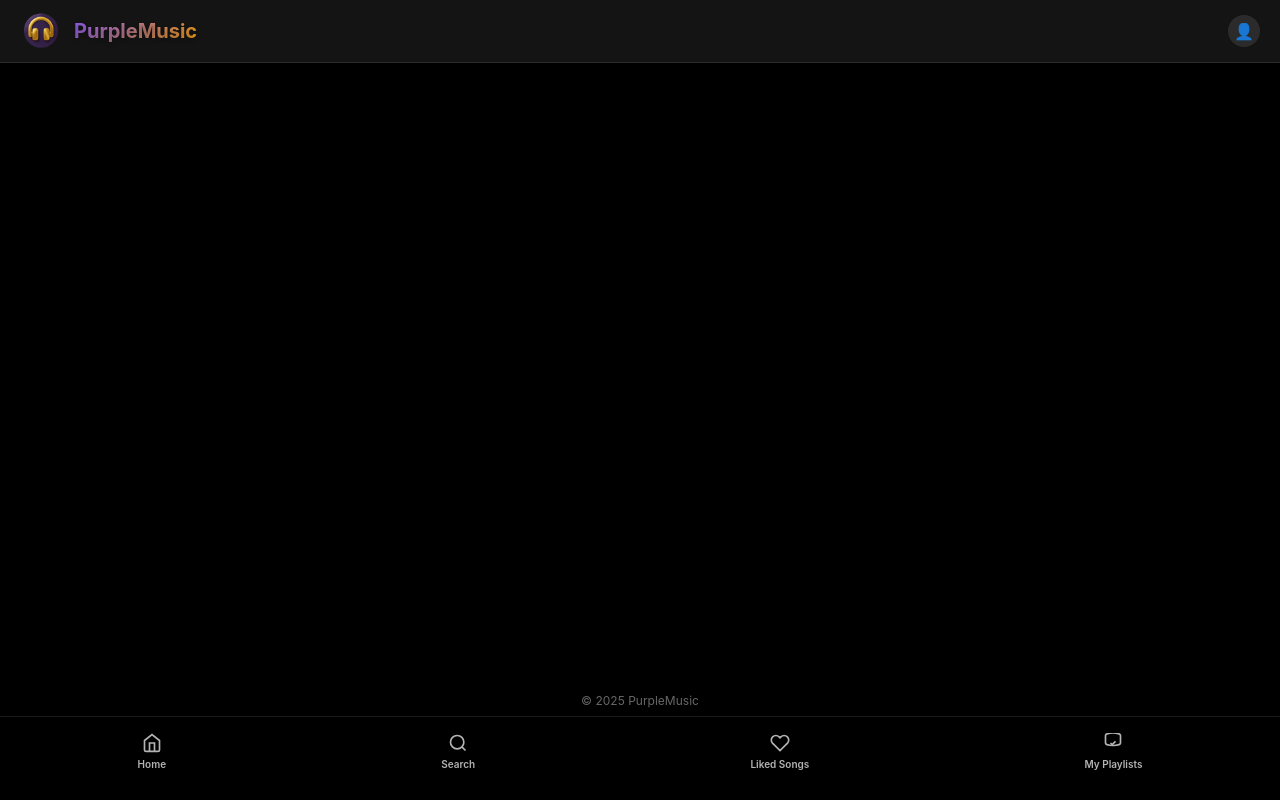
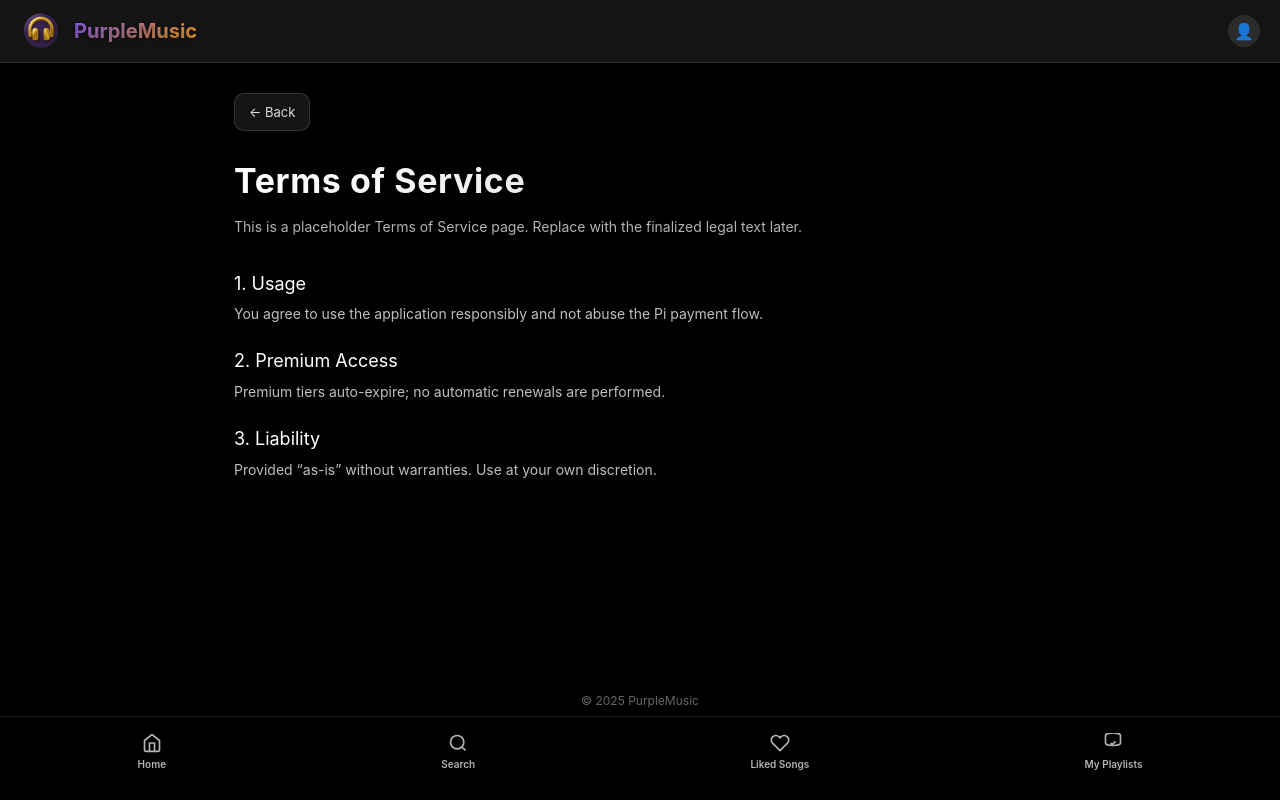
Before and after one commit to nikolastojadinov/PurpleMusicApp, a React (Create React App) app: page /terms in a window 1280 px wide. Built offline with nearby package versions, Linux system fonts and the light colour scheme.

Commit message:
Add Privacy Policy and Terms of Service links to profile dropdown

```diff
--- a/src/App.js
+++ b/src/App.js
@@ -7,6 +7,8 @@ import LikedSongsScreen from './screens/LikedSongsScreen';
 import PlaylistsScreen from './screens/PlaylistsScreen';
 import PlaylistDetailScreen from './screens/PlaylistDetailScreen';
 import ViewProfileScreen from './screens/ViewProfileScreen';
+import PrivacyPolicyScreen from './screens/PrivacyPolicyScreen';
+import TermsOfServiceScreen from './screens/TermsOfServiceScreen';
 import Header from './components/Header';
 import BottomNavigation from './components/BottomNavigation';
 import ModernAudioPlayer from './components/ModernAudioPlayer';
@@ -36,6 +38,8 @@ function App() {
                   <Route path="/playlists" element={<PlaylistsScreen />} />
                   <Route path="/playlist/:id" element={<PlaylistDetailScreen />} />
                   <Route path="/profile" element={<ViewProfileScreen />} />
+                  <Route path="/privacy" element={<PrivacyPolicyScreen />} />
+                  <Route path="/terms" element={<TermsOfServiceScreen />} />
                 </Routes>
               </main>
               <BottomNavigation />
--- a/src/components/ProfileDropdown.js
+++ b/src/components/ProfileDropdown.js
@@ -233,6 +233,27 @@ export default function ProfileDropdown() {
                     title="Force reset premium status"
                   >Force Premium Reset</button>
                 )}
+                <div className="dropdown-divider" />
+                <button
+                  onClick={() => { try { navigate('/privacy'); } catch(e){ console.error('Navigate privacy failed', e);} finally { setIsOpen(false);} }}
+                  className="dropdown-button"
+                >
+                  <div className="button-icon" role="img" aria-label="privacy">🔒</div>
+                  <div className="button-text">
+                    <div className="button-title">Privacy Policy</div>
+                    <div className="button-subtitle">How we handle data</div>
+                  </div>
+                </button>
+                <button
+                  onClick={() => { try { navigate('/terms'); } catch(e){ console.error('Navigate terms failed', e);} finally { setIsOpen(false);} }}
+                  className="dropdown-button"
+                >
+                  <div className="button-icon" role="img" aria-label="terms">📄</div>
+                  <div className="button-text">
+                    <div className="button-title">Terms of Service</div>
+                    <div className="button-subtitle">Usage agreement</div>
+                  </div>
+                </button>
               </div>
             )}
           </div>
@@ -306,28 +327,6 @@ function PaymentHistoryModal({ onClose, rows, loading, error }) {
         <div style={{padding:'12px 20px', borderTop:'1px solid #242424', display:'flex', justifyContent:'flex-end'}}>
           <button onClick={onClose} style={{background:'#262626', color:'#eee', border:'1px solid #333', padding:'8px 16px', borderRadius:10, cursor:'pointer', fontSize:13}}>Close</button>
         </div>
-            {/* Legal Links */}
-            <div className="dropdown-divider"></div>
-            <button
-              onClick={() => { try { navigate('/privacy-policy'); } catch(e){ console.error('Navigate privacy failed', e);} finally { setIsOpen(false);} }}
-              className="dropdown-button"
-            >
-              <div className="button-icon" role="img" aria-label="privacy">�️</div>
-              <div className="button-text">
-                <div className="button-title">Privacy Policy</div>
-                <div className="button-subtitle">How we handle data</div>
-              </div>
-            </button>
-            <button
-              onClick={() => { try { navigate('/terms-of-service'); } catch(e){ console.error('Navigate terms failed', e);} finally { setIsOpen(false);} }}
-              className="dropdown-button"
-            >
-              <div className="button-icon" role="img" aria-label="terms">📄</div>
-              <div className="button-text">
-                <div className="button-title">Terms of Service</div>
-                <div className="button-subtitle">Your usage agreement</div>
-              </div>
-            </button>
         </div>
     </div>,
     root
--- /dev/null
+++ b/src/screens/PrivacyPolicyScreen.js
@@ -0,0 +1,27 @@
+import React from 'react';
+import { useNavigate } from 'react-router-dom';
+
+export default function PrivacyPolicyScreen() {
+  const navigate = useNavigate();
+  return (
+    <div style={{padding:'30px 24px 120px', maxWidth:860, margin:'0 auto', lineHeight:1.55}}>
+      <button onClick={()=>navigate(-1)} style={{background:'rgba(255,255,255,0.08)', border:'1px solid rgba(255,255,255,0.15)', color:'#ddd', padding:'8px 14px', borderRadius:10, cursor:'pointer', fontSize:13, marginBottom:24}}>← Back</button>
+      <h1 style={{margin:'0 0 8px', fontSize:34, fontWeight:700, letterSpacing:.6, background:'linear-gradient(90deg,#fff,#cfcfcf)', WebkitBackgroundClip:'text', WebkitTextFillColor:'transparent'}}>Privacy Policy</h1>
+      <p style={{opacity:.7, fontSize:14}}>This is a placeholder Privacy Policy page. Replace with real content later.</p>
+      <section style={{marginTop:32, display:'flex', flexDirection:'column', gap:22}}>
+        <div>
+          <h2 style={{margin:'0 0 6px', fontSize:18}}>1. Data We Collect</h2>
+          <p style={{margin:0, fontSize:14, opacity:.75}}>User identifier (Pi uid), username, wallet address, and premium status timestamps.</p>
+        </div>
+        <div>
+          <h2 style={{margin:'0 0 6px', fontSize:18}}>2. How It Is Used</h2>
+          <p style={{margin:0, fontSize:14, opacity:.75}}>Authentication, premium feature access, and basic analytics.</p>
+        </div>
+        <div>
+          <h2 style={{margin:'0 0 6px', fontSize:18}}>3. Contact</h2>
+          <p style={{margin:0, fontSize:14, opacity:.75}}>For inquiries, reach out through the project repository.</p>
+        </div>
+      </section>
+    </div>
+  );
+}
--- /dev/null
+++ b/src/screens/TermsOfServiceScreen.js
@@ -0,0 +1,27 @@
+import React from 'react';
+import { useNavigate } from 'react-router-dom';
+
+export default function TermsOfServiceScreen() {
+  const navigate = useNavigate();
+  return (
+    <div style={{padding:'30px 24px 120px', maxWidth:860, margin:'0 auto', lineHeight:1.55}}>
+      <button onClick={()=>navigate(-1)} style={{background:'rgba(255,255,255,0.08)', border:'1px solid rgba(255,255,255,0.15)', color:'#ddd', padding:'8px 14px', borderRadius:10, cursor:'pointer', fontSize:13, marginBottom:24}}>← Back</button>
+      <h1 style={{margin:'0 0 8px', fontSize:34, fontWeight:700, letterSpacing:.6, background:'linear-gradient(90deg,#fff,#cfcfcf)', WebkitBackgroundClip:'text', WebkitTextFillColor:'transparent'}}>Terms of Service</h1>
+      <p style={{opacity:.7, fontSize:14}}>This is a placeholder Terms of Service page. Replace with the finalized legal text later.</p>
+      <section style={{marginTop:32, display:'flex', flexDirection:'column', gap:22}}>
+        <div>
+          <h2 style={{margin:'0 0 6px', fontSize:18}}>1. Usage</h2>
+          <p style={{margin:0, fontSize:14, opacity:.75}}>You agree to use the application responsibly and not abuse the Pi payment flow.</p>
+        </div>
+        <div>
+          <h2 style={{margin:'0 0 6px', fontSize:18}}>2. Premium Access</h2>
+          <p style={{margin:0, fontSize:14, opacity:.75}}>Premium tiers auto-expire; no automatic renewals are performed.</p>
+        </div>
+        <div>
+          <h2 style={{margin:'0 0 6px', fontSize:18}}>3. Liability</h2>
+          <p style={{margin:0, fontSize:14, opacity:.75}}>Provided “as-is” without warranties. Use at your own discretion.</p>
+        </div>
+      </section>
+    </div>
+  );
+}
```
